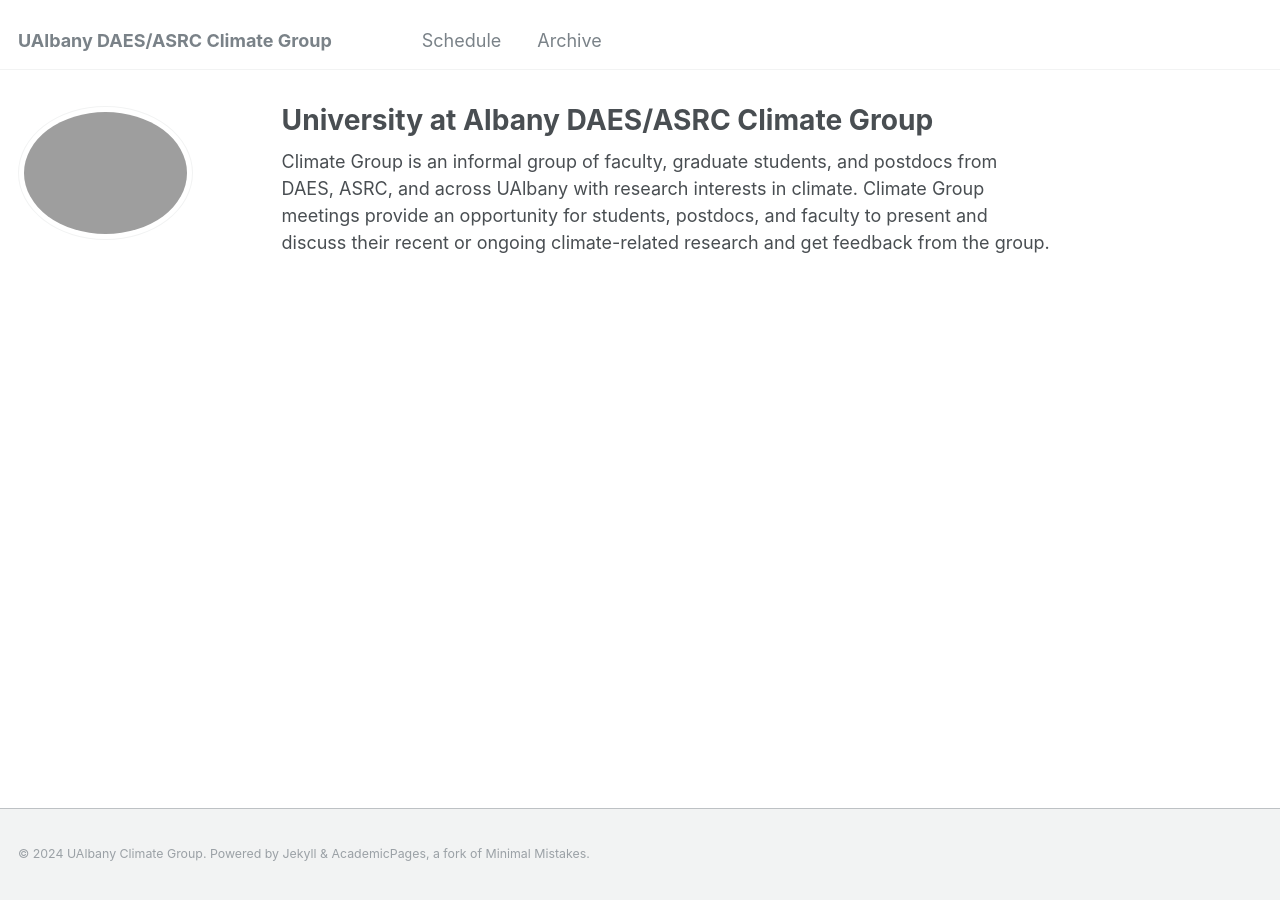
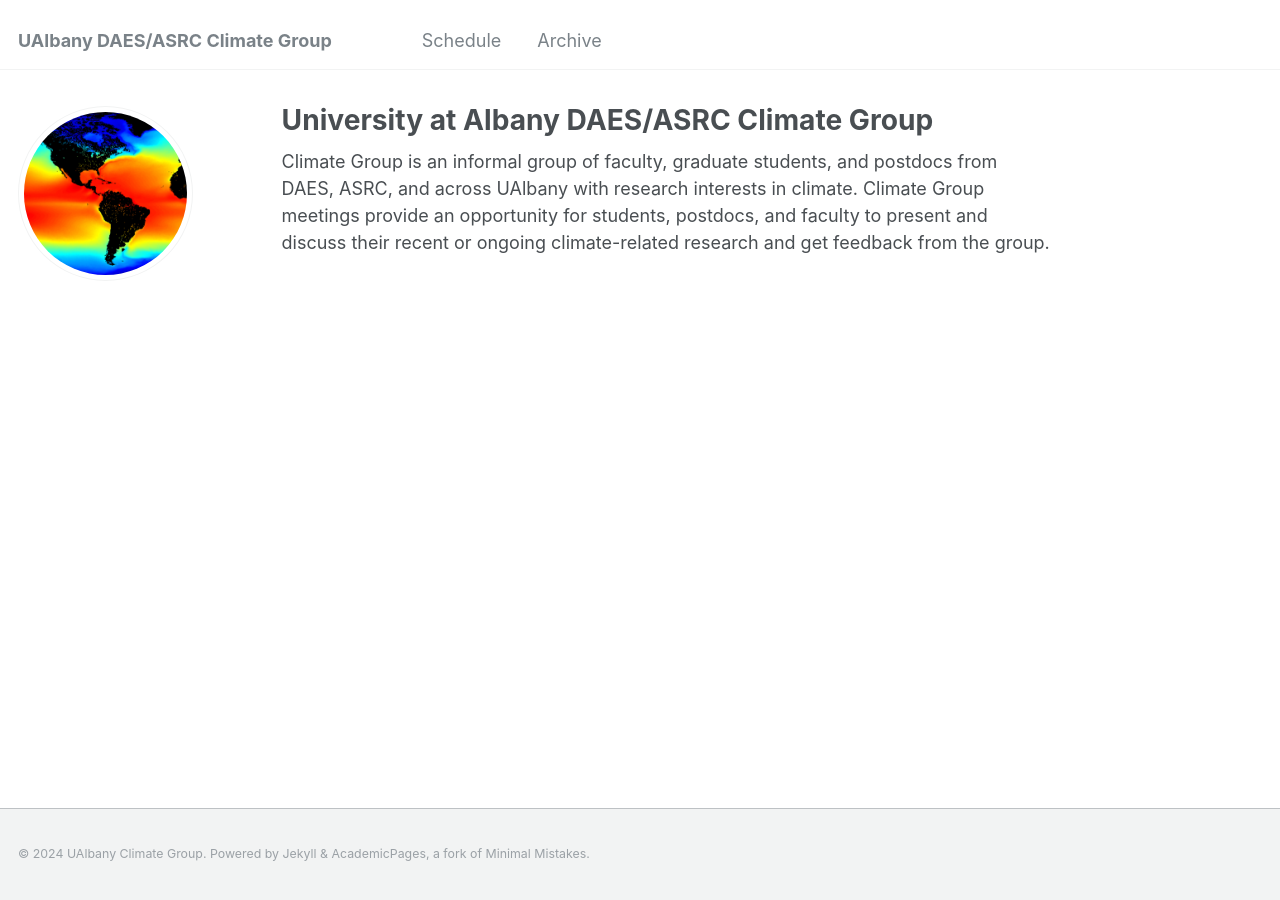
Before and after one commit to UAlbanyClimateGroup/ualbanyclimategroup.github.io, a Jekyll site: the page built from _pages/about.md, in a window 1280 px wide. Built offline with Jekyll 4.4.1, drawn with Linux system fonts in a browser that asks for light colours.

Commit message:
Update _config.yml

```diff
--- a/_config.yml
+++ b/_config.yml
@@ -21,7 +21,7 @@ repository               : "UAlbanyClimateGroup/ualbanyclimategroup.github.io"
 #               Additional customization can be done by editing /_includes/author-profile.html
 author:
   # Biographic information
-  avatar           :
+  avatar           : "climate-group-picture.png"
   name             :
   pronouns         :
   bio              :
```
